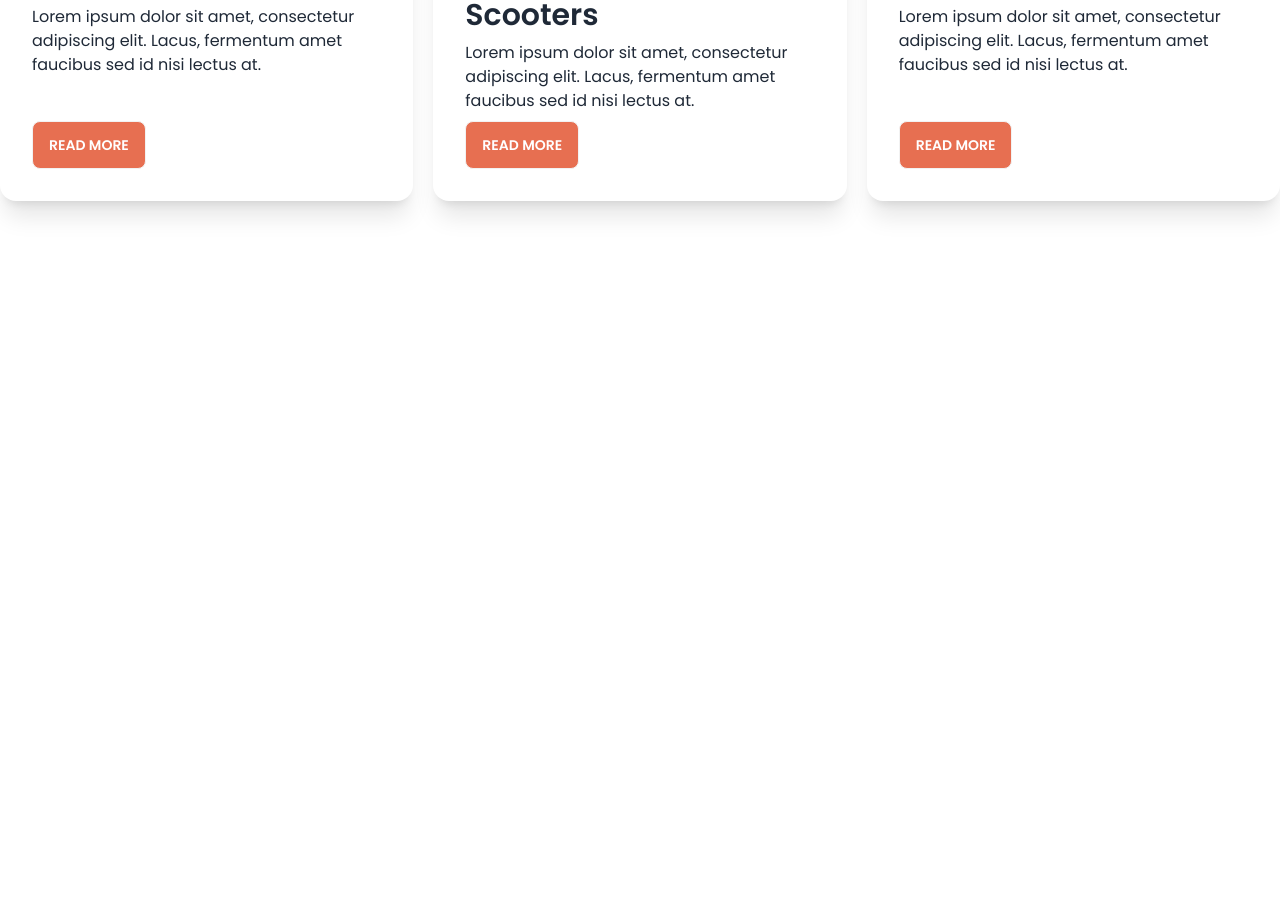
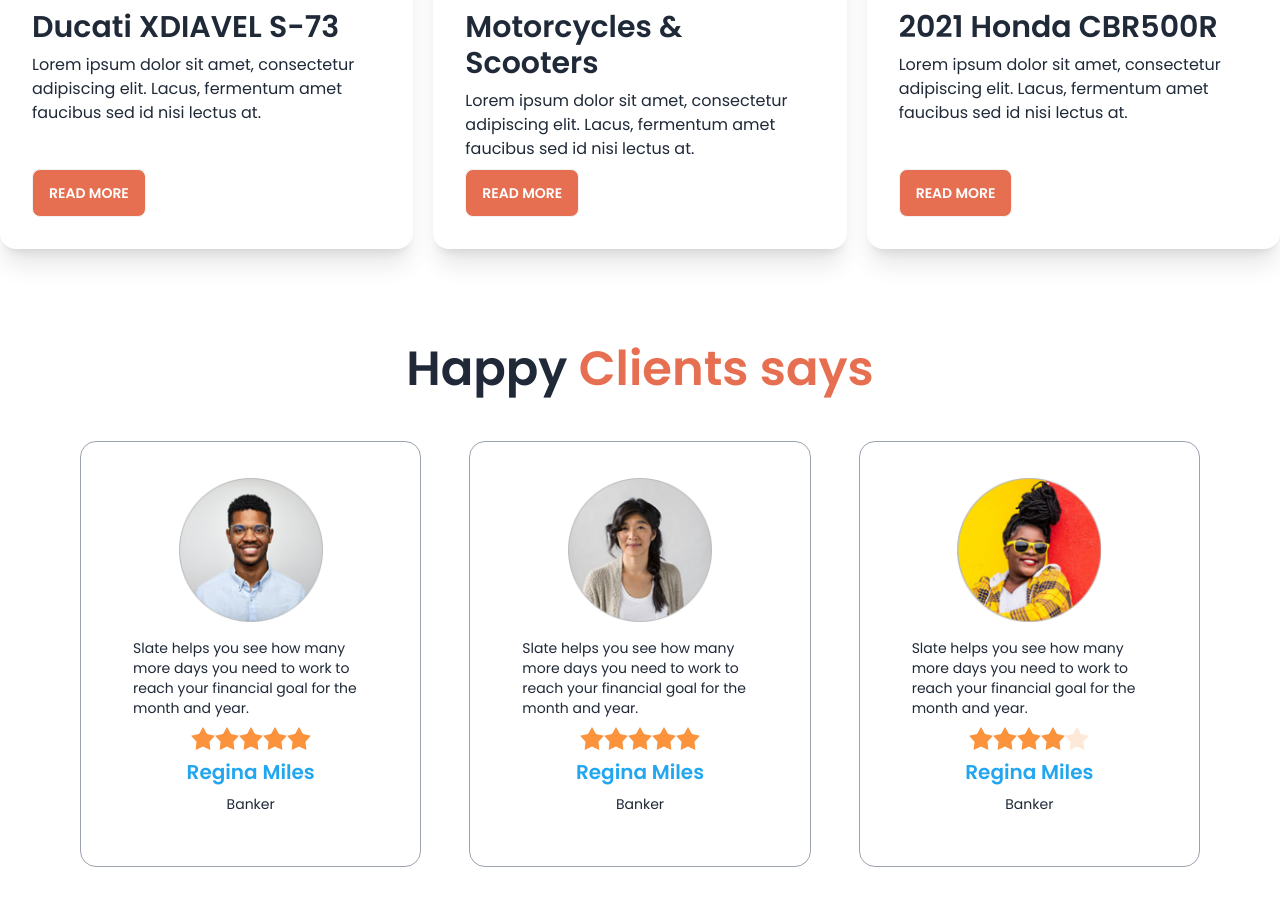
Before and after one commit to Kamrulthedev/biker-zone, a plain HTML site: page index.html in a window 1280 px wide. Shown: the part 1093-1998 px from the top of the page. Before the commit the page ends 1390 px from the top, so only its background shows below. Drawn offline with nearby package versions, Linux system fonts and the light colour scheme.

Commit message:
imgers is commit

```diff
--- a/index.html
+++ b/index.html
@@ -149,9 +149,17 @@
         </div>
       </div>
      <main class="md:container md:mx-auto">
+      <!-- fetured bikes in  -->
+      <section>
+
+
+
+
+
+      </section>
        <!-- latest news -->
           <section class="my-24">
-            <h3 class="text-5xl font-semibold text-center">Latest News</h3>
+            <h3 class="text-5xl mb-12 font-semibold text-center">Latest News</h3>
             <div class="grid gap-5 grid-cols-1 md:grid-cols-2 lg:grid-cols-3">
               <!-- card 1 -->
               <div class="card  bg-base-100 shadow-xl">
@@ -188,6 +196,85 @@
               </div>
             </div>
           </section>
+          <!-- Happy clients says -->
+            <section class="my-24">
+              <h3 class="text-5xl mb-12 font-semibold text-center">Happy <span class="text-bike-primary">Clients says</span></h3>
+               <div class="grid gap-12 grid-cols-1 md:grid-cols-2 lg:grid-cols-3 ml-20 mr-20">
+                <!-- reviwe 1 -->
+                <div class="card card-compact p-9 bg-base-100 border border-gray-400">
+                  <figure><img class="w-36" src="/images/others/user-1.png" alt="Shoes" /></figure>
+                  <div class="card-body">
+                    <p>Slate helps you see how
+                      many more days you need
+                      to work to reach your financial
+                      goal for the month and year.</p>
+                      <div class="rating justify-center">
+                        <input type="radio" name="rating-2" class="mask mask-star-2 bg-orange-400" />
+                        <input type="radio" name="rating-2" class="mask mask-star-2 bg-orange-400" />
+                        <input type="radio" name="rating-2" class="mask mask-star-2 bg-orange-400" />
+                        <input type="radio" name="rating-2" class="mask mask-star-2 bg-orange-400" checked />
+                        <input type="radio" name="rating-2" class="mask mask-star-2 bg-orange-400" />
+                      </div>
+
+                      <div class="text-center space-y-2">
+                        <h5 class=" font-semibold  text-xl text-[#23A6F0]">Regina Miles</h5>
+                        <p>Banker</p>
+                      </div>
+                  </div>
+               </div>
+
+               <!-- reviwe 2 -->
+               <div class="card card-compact  p-9 bg-base-100 border border-gray-400">
+                <figure><img class="w-36" src="/images/others/user-2.png" alt="Shoes" /></figure>
+                <div class="card-body">
+                  <p>Slate helps you see how
+                    many more days you need
+                    to work to reach your financial
+                    goal for the month and year.</p>
+                    <div class="rating justify-center">
+                      <input type="radio" name="rating-2" class="mask mask-star-2 bg-orange-400" />
+                      <input type="radio" name="rating-2" class="mask mask-star-2 bg-orange-400" />
+                      <input type="radio" name="rating-2" class="mask mask-star-2 bg-orange-400" />
+                      <input type="radio" name="rating-2" class="mask mask-star-2 bg-orange-400" checked />
+                      <input type="radio" name="rating-2" class="mask mask-star-2 bg-orange-400" />
+                    </div>
+
+                    <div class="text-center space-y-2">
+                      <h5 class=" font-semibold  text-xl text-[#23A6F0]">Regina Miles</h5>
+                      <p>Banker</p>
+                    </div>
+                </div>
+             </div>
+
+             <!-- reviwe 3 -->
+             <div class="card card-compact  p-9 bg-base-100 border border-gray-400">
+              <figure><img class="w-36" src="/images/others/user-3.png" alt="Shoes" /></figure>
+              <div class="card-body">
+                <p>Slate helps you see how
+                  many more days you need
+                  to work to reach your financial
+                  goal for the month and year.</p>
+                  <div class="rating justify-center">
+                    <input type="radio" name="rating-2" class="mask mask-star-2 bg-orange-400" />
+                    <input type="radio" name="rating-2" class="mask mask-star-2 bg-orange-400" />
+                    <input type="radio" name="rating-2" class="mask mask-star-2 bg-orange-400" />
+                    <input type="radio" name="rating-2" class="mask mask-star-2 bg-orange-400" checked />
+                    <input type="radio" name="rating-2" class="mask mask-star-2 bg-orange-400" />
+                  </div>
+
+                  <div class="text-center space-y-2">
+                    <h5 class=" font-semibold  text-xl text-[#23A6F0]">Regina Miles</h5>
+                    <p>Banker</p>
+                  </div>
+              </div>
+           </div>
+
+
+
+
+
+               </div>
+          </section>
      </main>
      <footer>
 
```
